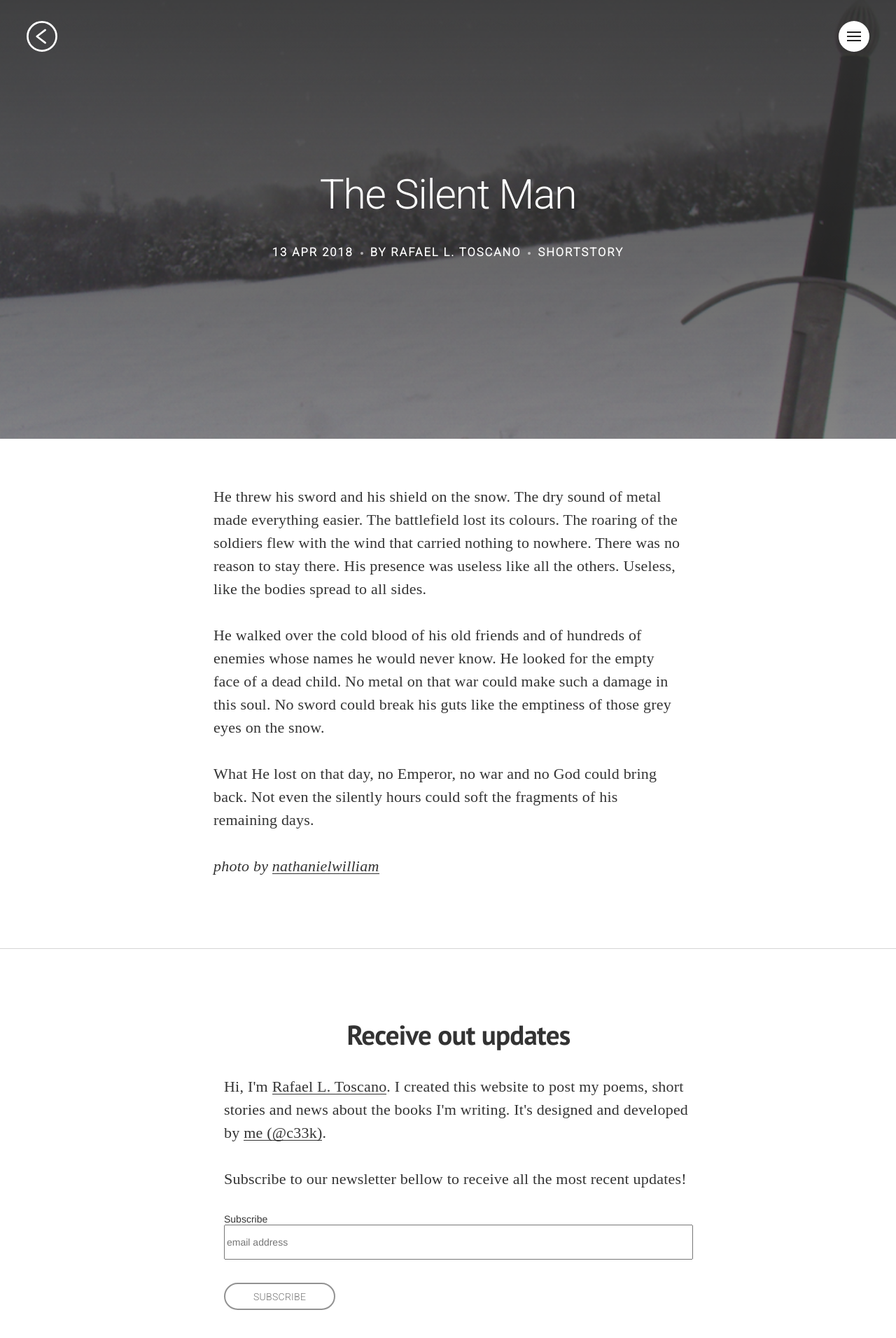
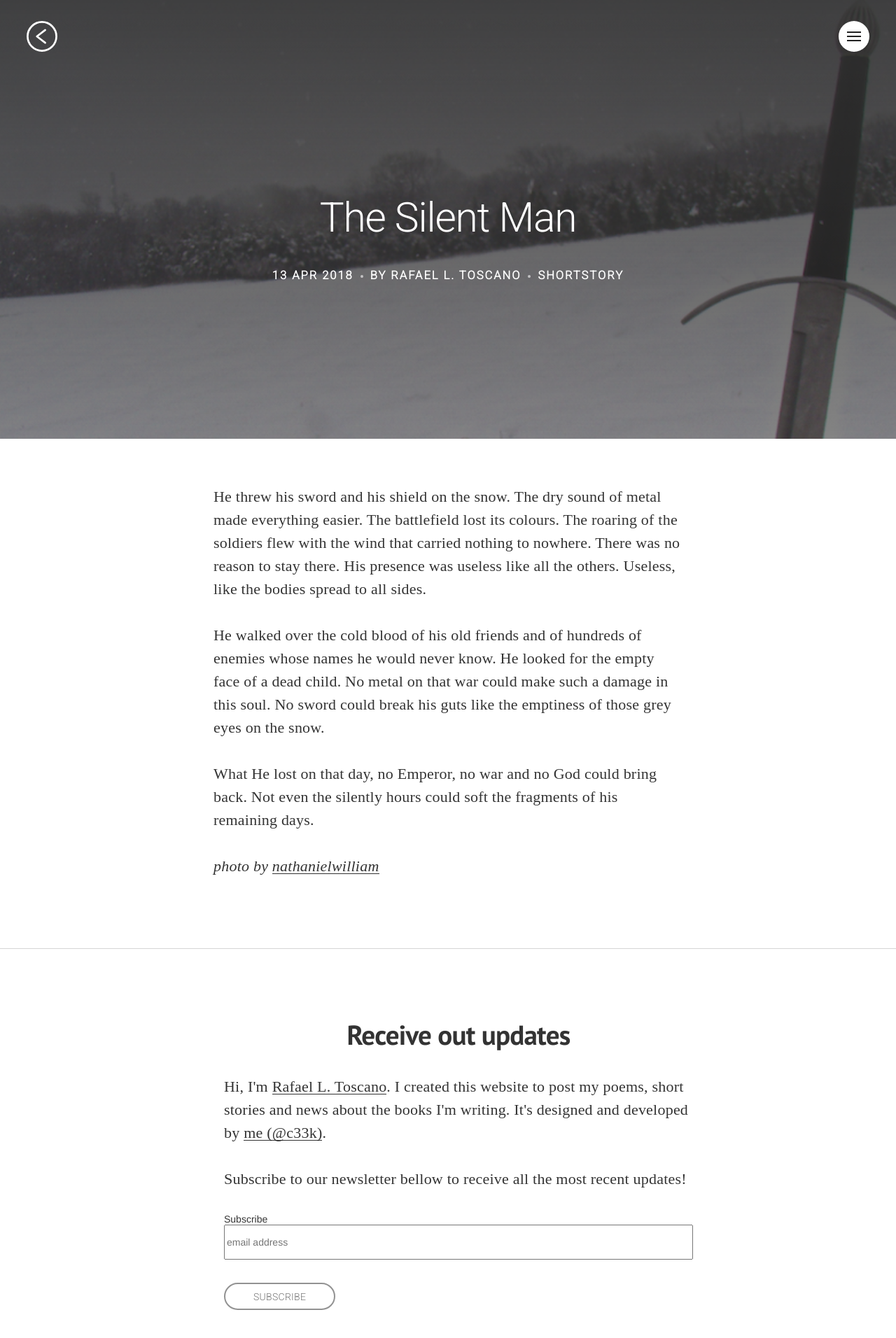
Before and after one commit to c33k/c33k.github.io, a Jekyll site: the page built from _posts/2018-04-12-the-silent-man.md, in a window 1280 px wide. Shown: the top 1912 px of the page at 70% size. Built offline with Jekyll 4.4.1, drawn with Linux system fonts in a browser that asks for light colours; nearby versions of some CDN libraries; some web fonts are replaced; comment, search, counter and statistics services are not loaded.

Commit message:
Adjust title of posts

```diff
--- a/_layouts/post.html
+++ b/_layouts/post.html
@@ -23,7 +23,7 @@
     "></div>
     <div class="section-title is-darkBackgrounded u-tableCell u-verticalAlignMiddle">
       <div class="container">
-        <h2>{{ page.title }}</h2>
+        <h1 id="post-title">{{ page.title }}</h1>
         <div class="postMeta-wrapper">
           <ul class="postMeta">
             <li class="postMeta-datetime">
--- a/_sass/_typography.scss
+++ b/_sass/_typography.scss
@@ -156,6 +156,21 @@
   font-size: 0.7 * $scale * 1rem;
 }
 
+#post-title {
+  font-family: $title-secondary-font;
+  font-size: 2 * $scale * 1rem;
+  line-height: 2 * $leading;
+  margin-top: 2 * $leading;
+  font-weight: 300;
+
+  @media (max-width: $screen-xs-max) {
+    font-size: $font-L;
+    line-height: 1.5;
+    margin: initial;
+    margin-top: initial;
+  }
+}
+
 // Link style inspired by Medium.com
 
 a {
--- a/assets/css/main.css
+++ b/assets/css/main.css
@@ -364,6 +364,23 @@
 
 h6 {
   font-size: 0.9331rem;
+}
+
+#post-title {
+  font-family: "Roboto", sans-serif;
+  font-size: 2.666rem;
+  line-height: 3rem;
+  margin-top: 3rem;
+  font-weight: 300;
+}
+
+@media (max-width: 767px) {
+  #post-title {
+    font-size: 1.777rem;
+    line-height: 1.5;
+    margin: initial;
+    margin-top: initial;
+  }
 }
 
 a {
```
Also changed, not shown: assets/css/main.min.css.
